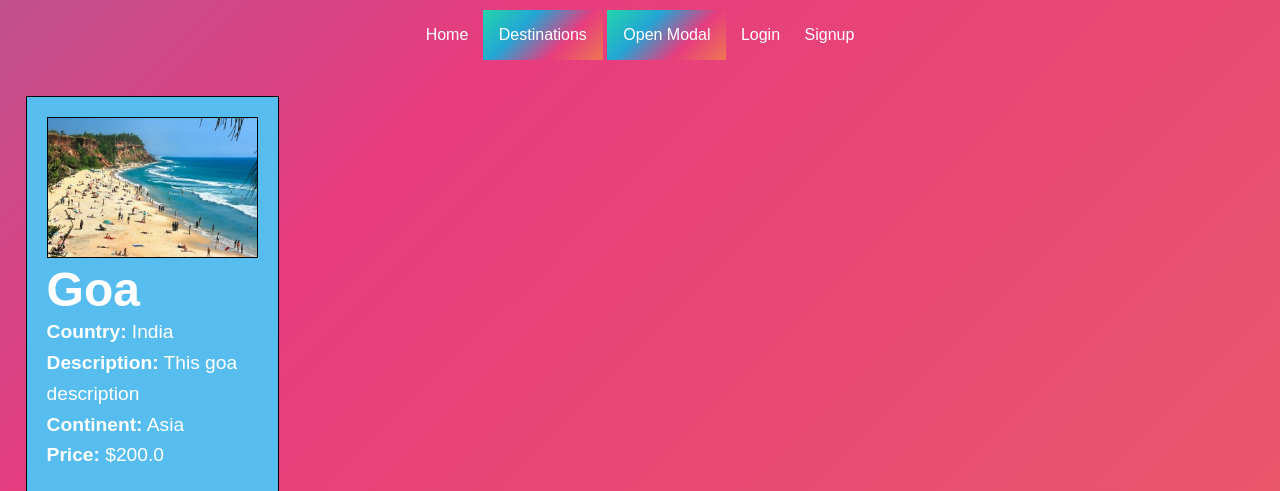
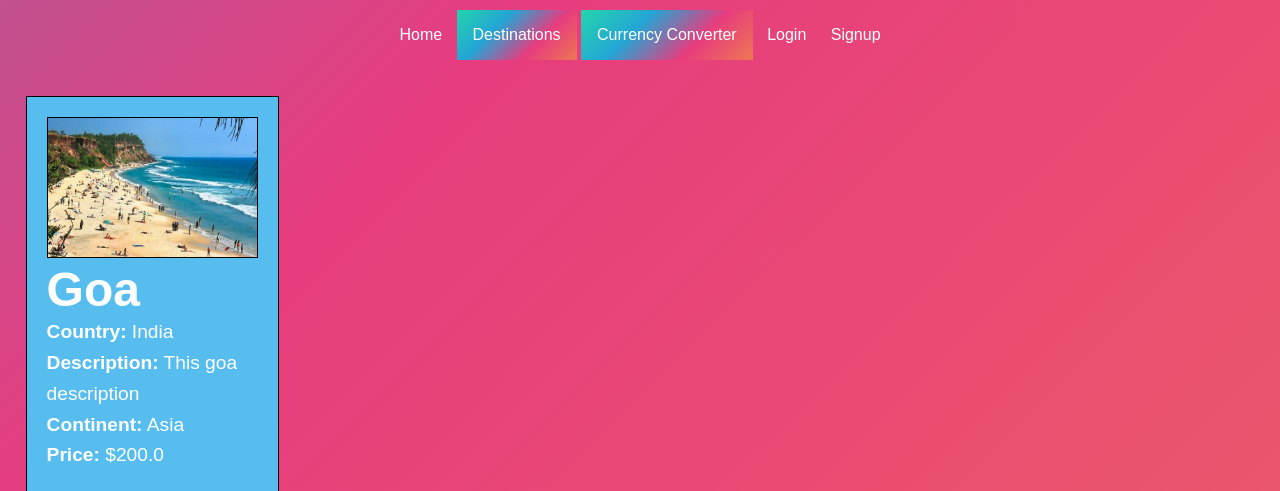
Before and after one commit to prajwalsr7/travel1, a Flask app: page /asia in a window 1280 px wide. Shown: the top 491 px of the page. Run offline with Flask 3, Linux system fonts and the light colour scheme; data comes from the database, SQL or seed files in the repository; some web fonts are replaced.

Commit message:
11th commit

```diff
--- a/templates/base.html
+++ b/templates/base.html
@@ -24,7 +24,7 @@
                 </div>
 
                 <!-- Trigger/Open The Modal -->
-                <button id="myBtn" class="myBtn">Open Modal</button>
+                <button id="myBtn" class="myBtn">Currency Converter</button>
 
                 <!-- The Modal -->
                 <div id="myModal" class="modal">
```
